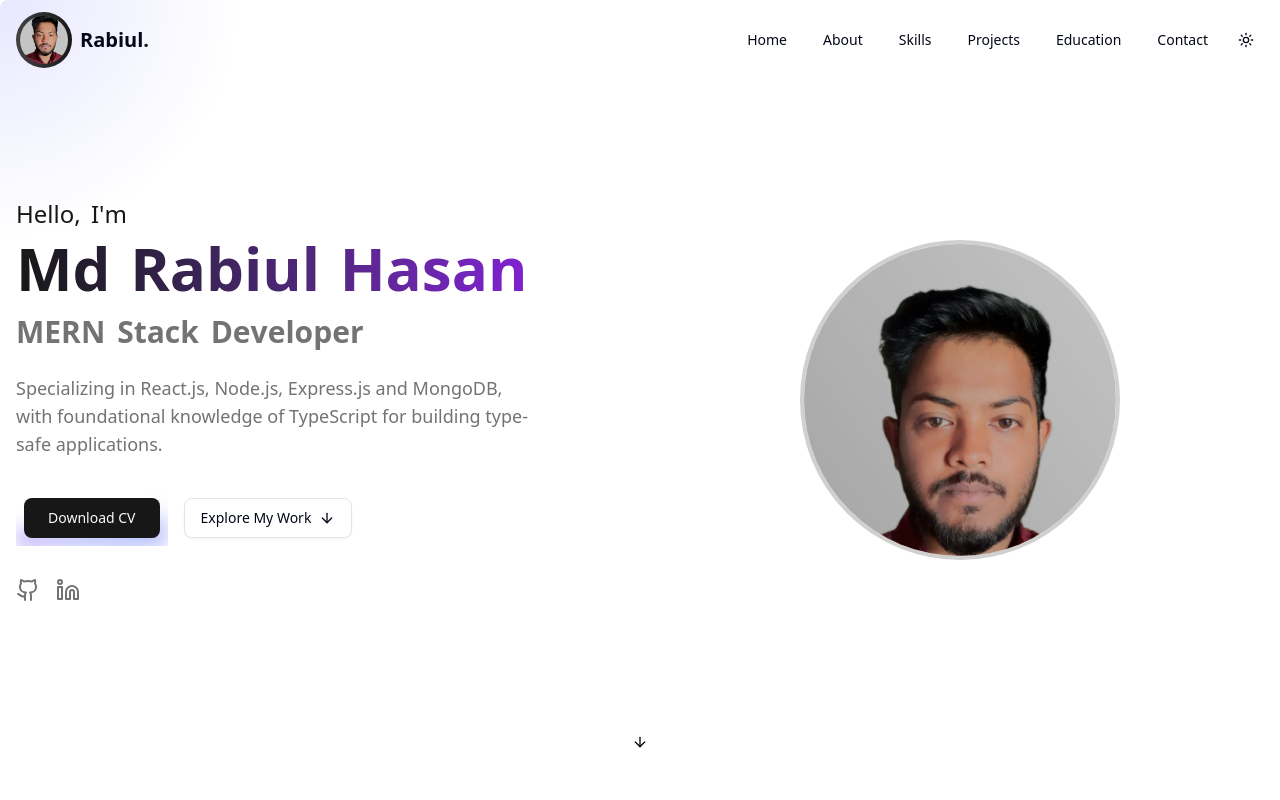
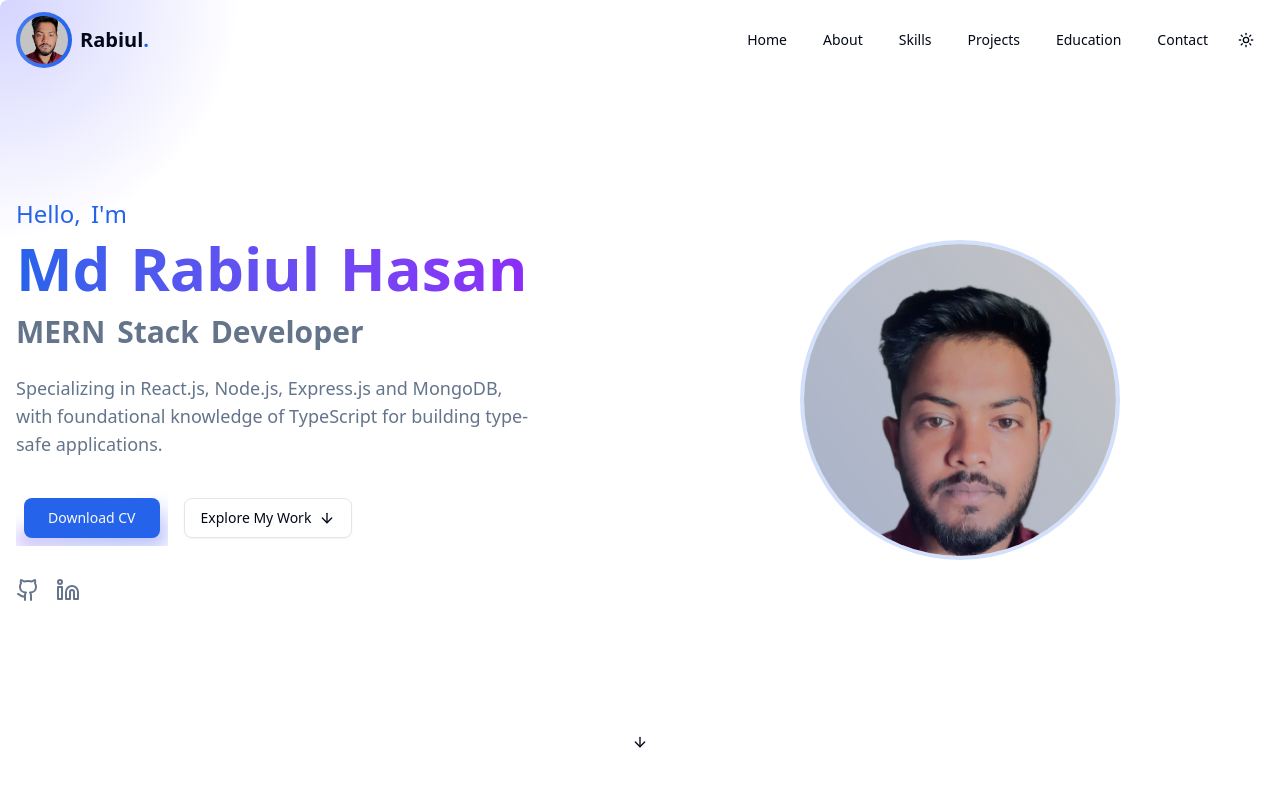
Before and after one commit to rabiulkhan7224/portfolio-rabiul-hasan, a Next.js app: page / in a window 1280 px wide. Shown: the top 800 px of the page. Built offline with nearby package versions, Linux system fonts and the light colour scheme.

Commit message:
added footer and color change

```diff
--- a/app/globals.css
+++ b/app/globals.css
@@ -53,13 +53,15 @@
   --card-foreground: hsl(222.2 84% 4.9%);
   --popover: oklch(1 0 0);
   --popover-foreground: hsl(222.2 84% 4.9%);
-  --primary: oklch(0.205 0 0);
+  /* --primary: oklch(0.205 0 0); */
+  --primary: hsl(221.2 83.2% 53.3%);
   --primary-foreground: oklch(0.985 0 0);
-  --secondary: oklch(0.97 0 0);
+  --secondary: hsl(210 40% 96.1%);
   --secondary-foreground: oklch(0.205 0 0);
-  --muted: oklch(0.97 0 0);
-  --muted-foreground: oklch(0.556 0 0);
-  --accent: oklch(0.97 0 0);
+  --muted: hsl(210 40% 96.1%);
+  /* --muted-foreground: oklch(0.556 0 0); */
+  --muted-foreground: hsl(215.4 16.3% 46.9%);
+  --accent: hsl(210 40% 96.1%);;
   --accent-foreground: oklch(0.205 0 0);
   --destructive: oklch(0.577 0.245 27.325);
   --border: oklch(0.922 0 0);
@@ -85,16 +87,20 @@
   --background: hsl(222, 84%, 5%);
   /* --foreground: oklch(0.985 0 0); */
   --foreground: hsl(210 40% 98%);
-  --card: oklch(0.205 0 0);
+  --card: hsl(222.2 84% 4.9%);
+  /* --card: oklch(0.205 0 0); */
   --card-foreground: oklch(0.985 0 0);
   --popover: oklch(0.205 0 0);
   --popover-foreground: oklch(0.985 0 0);
-  --primary: oklch(0.922 0 0);
+  /* --primary: oklch(0.922 0 0); */
+  --primary: hsl(217.2 91.2% 59.8%);
+
   --primary-foreground: oklch(0.205 0 0);
-  --secondary: oklch(0.269 0 0);
+  --secondary: hsl(217.2 32.6% 17.5%);
+  /* --secondary: oklch(0.269 0 0); */
   --secondary-foreground: oklch(0.985 0 0);
   --muted: oklch(0.269 0 0);
-  --muted-foreground: oklch(0.708 0 0);
+  --muted-foreground: hsl(215 20.2% 65.1);
   --accent: oklch(0.269 0 0);
   --accent-foreground: oklch(0.985 0 0);
   --destructive: oklch(0.704 0.191 22.216);
--- a/app/page.tsx
+++ b/app/page.tsx
@@ -3,6 +3,8 @@ import About from "./../components/about";
 import SkillsWithLogos from "@/components/skills";
 import Projects from "@/components/projects";
 import Contact from "@/components/contact";
+import Footer from "@/components/footer";
+import BackgroundBeams from "@/components/animations/background-beams";
 
 export default function Home() {
   return (
@@ -13,8 +15,8 @@ export default function Home() {
     <SkillsWithLogos />
     <Projects />
     <Contact />
-    {/* <Footer /> */}
-    {/* <BackgroundBeams className="absolute inset-0 z-0" /> */}
+    <Footer />
+    <BackgroundBeams className="absolute inset-0 z-0" />
 
    </main>
 
--- a/components/contact.tsx
+++ b/components/contact.tsx
@@ -65,7 +65,7 @@ export default function Contact() {
 
           <FadeUp delay={0.3}>
             <MovingBorder className="p-[1px] rounded-lg">
-              <Card className="overflow-hidden border-none shadow-lg bg-background/80 backdrop-blur-sm">
+              <Card className="overflow-hidden border-none shadow-lg bg-background/95 backdrop-blur-xl">
                 <CardContent className="p-6">
                   <h3 className="text-2xl font-bold mb-6">Send a Message</h3>
                   <ContactForm />
--- /dev/null
+++ b/components/footer.tsx
@@ -0,0 +1,86 @@
+"use client"
+import { motion } from 'motion/react';
+
+import { Button } from "@/components/ui/button"
+import { Github, Linkedin, Mail, ArrowUp } from "lucide-react"
+import { WavyBackground } from './animations/wavy-background';
+
+export default function Footer() {
+  const scrollToTop = () => {
+    window.scrollTo({ top: 0, behavior: "smooth" })
+  }
+
+  return (
+    <footer className="relative">
+      <WavyBackground
+        className="absolute inset-0"
+        colors={["#3b82f680", "#6366f180", "#8b5cf680"]}
+        waveWidth={100}
+        backgroundFill="hsl(var(--muted))"
+        blur={10}
+        speed="slow"
+        waveOpacity={0.5}
+      />
+
+      <div className="container mx-auto px-4 py-10 relative z-10">
+        <div className="flex flex-col items-center">
+          <motion.div
+            initial={{ opacity: 0, y: 20 }}
+            whileInView={{ opacity: 1, y: 0 }}
+            viewport={{ once: true }}
+            transition={{ duration: 0.8 }}
+            className="mb-6"
+          >
+            <h2 className="text-2xl font-bold">Md Rabiul Hasan</h2>
+            <p className="text-muted-foreground text-center">MERN Stack Developer</p>
+          </motion.div>
+
+          <motion.div
+            initial={{ opacity: 0 }}
+            whileInView={{ opacity: 1 }}
+            viewport={{ once: true }}
+            transition={{ delay: 0.2, duration: 0.8 }}
+            className="flex gap-4 mb-8"
+          >
+            <Button asChild size="icon" variant="ghost">
+              <a href="https://github.com/rabiulkhan7224" target="_blank" rel="noopener noreferrer" aria-label="GitHub">
+                <Github className="h-5 w-5" />
+              </a>
+            </Button>
+            <Button asChild size="icon" variant="ghost">
+              <a
+                href="https://linkedin.com/in/md-rabiul-hasan7224"
+                target="_blank"
+                rel="noopener noreferrer"
+                aria-label="LinkedIn"
+              >
+                <Linkedin className="h-5 w-5" />
+              </a>
+            </Button>
+            <Button asChild size="icon" variant="ghost">
+              <a href="mailto:mdrabiulkhanbabo@gmail.com" aria-label="Email">
+                <Mail className="h-5 w-5" />
+              </a>
+            </Button>
+          </motion.div>
+
+          <motion.div
+            initial={{ opacity: 0 }}
+            whileInView={{ opacity: 1 }}
+            viewport={{ once: true }}
+            transition={{ delay: 0.4, duration: 0.8 }}
+            className="text-center"
+          >
+            <p className="text-sm text-muted-foreground mb-4">
+              &copy; {new Date().getFullYear()} Md Rabiul Hasan. All rights reserved.
+            </p>
+
+            <Button variant="outline" size="icon" onClick={scrollToTop} className="rounded-full">
+              <ArrowUp className="h-4 w-4" />
+            </Button>
+          </motion.div>
+        </div>
+      </div>
+    </footer>
+  )
+}
```
